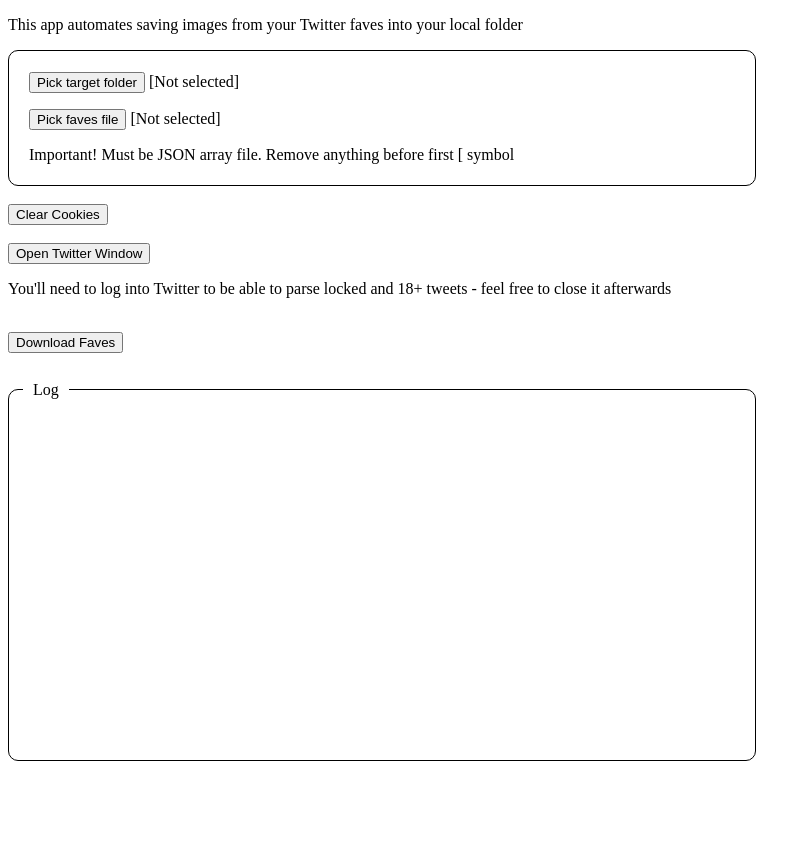
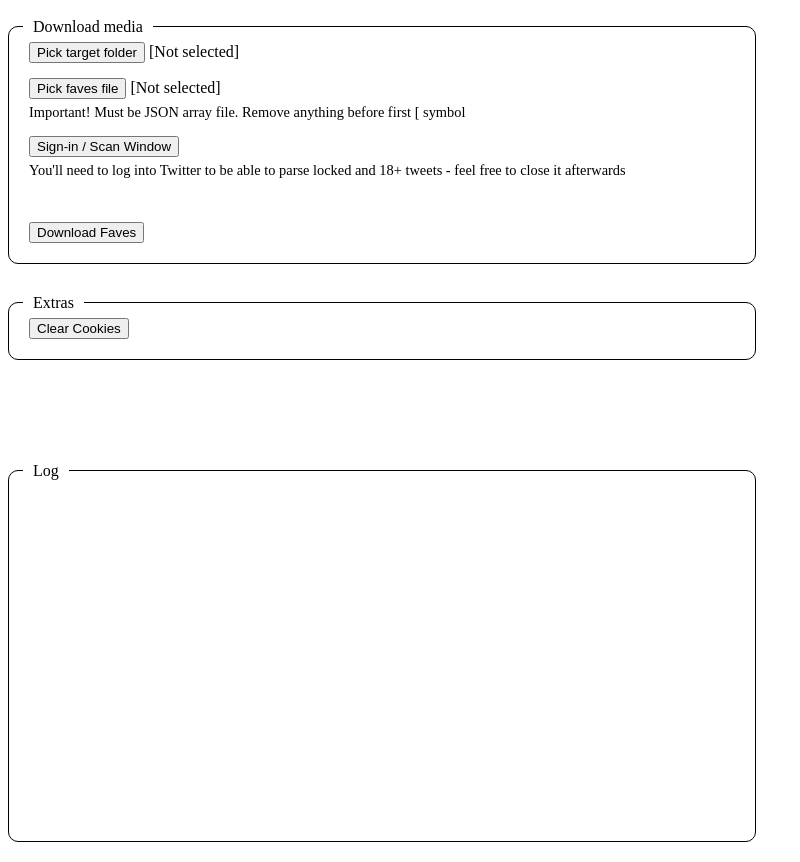
Before and after one commit to mg-wzl/wzl-twitter-media-downloader, an Electron app: page src/screens/ToolsWindow/index.html in a window 800 px wide. Before the commit the page ends 800 px from the top, so only its background shows below. Drawn offline with Linux system fonts and the light colour scheme.

Commit message:
Small UI changes

```diff
--- a/main.js
+++ b/main.js
@@ -22,7 +22,7 @@ contextMenu({
   showCopyLink: true,
   prepend: (defaultActions, parameters, browserWindow) => [
     {
-      label: 'Scroll to bottom',
+      label: 'Scan for media links',
       visible: browserWindow?.id === windowManager?.getWebWindow()?.id,
       click: () => {
         const webWindow = windowManager?.getWebWindow();
--- a/src/screens/ToolsWindow/index.html
+++ b/src/screens/ToolsWindow/index.html
@@ -9,31 +9,39 @@
     <link rel="stylesheet" href="style.css" />
   </head>
   <body>
-    <p id="info"></p>
-    <p></p>
+    <span class="sectionTitle">Download media</span>
     <div class="section">
-      <p>
+      <div class="row">
         <button id="pickFolderButton">Pick target folder</button>
         <span id="targetFolder">[Not selected]</span>
-      </p>
-      <p>
+      </div>
+      <div class="row">
         <button id="pickFavesFileButton">Pick faves file</button>
         <span id="favesFile">[Not selected]</span>
-      </p>
-      <p id="targetFolder">
-        Important! Must be JSON array file. Remove anything before first [ symbol
-      </p>
+        <div class="rowSubtext" id="targetFolder">
+          Important! Must be JSON array file. Remove anything before first [ symbol
+        </div>
+      </div>
+
+      <div class="row">
+        <button id="openTwitterButton">Sign-in / Scan Window</button>
+        <div class="rowSubtext">
+          You'll need to log into Twitter to be able to parse locked and 18+ tweets - feel free to
+          close it afterwards
+        </div>
+      </div>
+
+      <br />
+      <button class="row" id="downloadFavesButton">Download Faves</button>
     </div>
-    <br />
-    <button id="clearCookiesButton">Clear Cookies</button>
+
+    <span class="sectionTitle">Extras</span>
+    <div class="section">
+      <button class="row" id="clearCookiesButton">Clear Cookies</button>
+    </div>
+
     <br /><br />
-    <button id="openTwitterButton">Open Twitter Window</button>
-    <p>
-      You'll need to log into Twitter to be able to parse locked and 18+ tweets - feel free to close
-      it afterwards
-    </p>
-    <br />
-    <button id="downloadFavesButton">Download Faves</button>
+
     <br />
     <br />
     <span class="sectionTitle">Log</span>
--- a/src/screens/ToolsWindow/renderer.js
+++ b/src/screens/ToolsWindow/renderer.js
@@ -1,5 +1,4 @@
 const information = document.getElementById('info');
-information.innerText = `This app automates saving images from your Twitter faves into your local folder`;
 
 document.querySelector('#pickFolderButton').addEventListener('click', async () => {
   const folder = await window.on.pickTargetFolderClicked();
--- a/src/screens/ToolsWindow/style.css
+++ b/src/screens/ToolsWindow/style.css
@@ -1,7 +1,16 @@
+.row {
+  margin: 10px 0 15px 0;
+}
+
+.rowSubtext {
+  margin-top: 5px;
+  font-size: 0.9em;
+}
+
 .sectionTitle {
   top: 10px;
   left: 15px;
-  padding: 5px 10px;
+  padding: 0px 10px;
   position: relative;
   background-color: #fff;
   z-index: 1;
@@ -13,6 +22,7 @@
   background-color: #fff;
   border-radius: 10px;
   padding: 5px 20px 5px 20px;
+  margin-bottom: 20px;
 }
 
 #logContainer {
```
